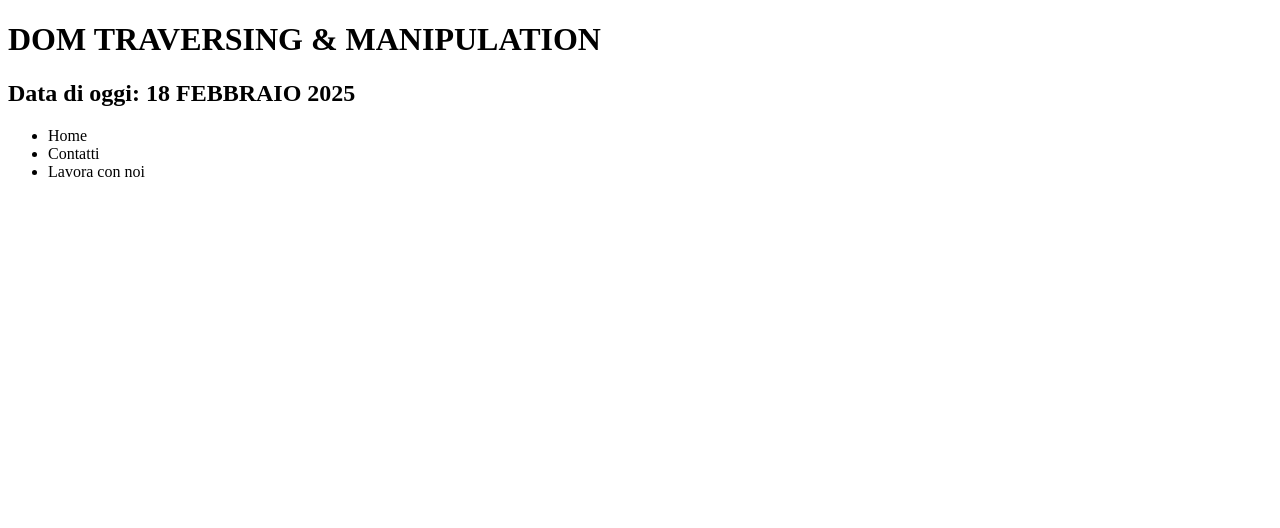
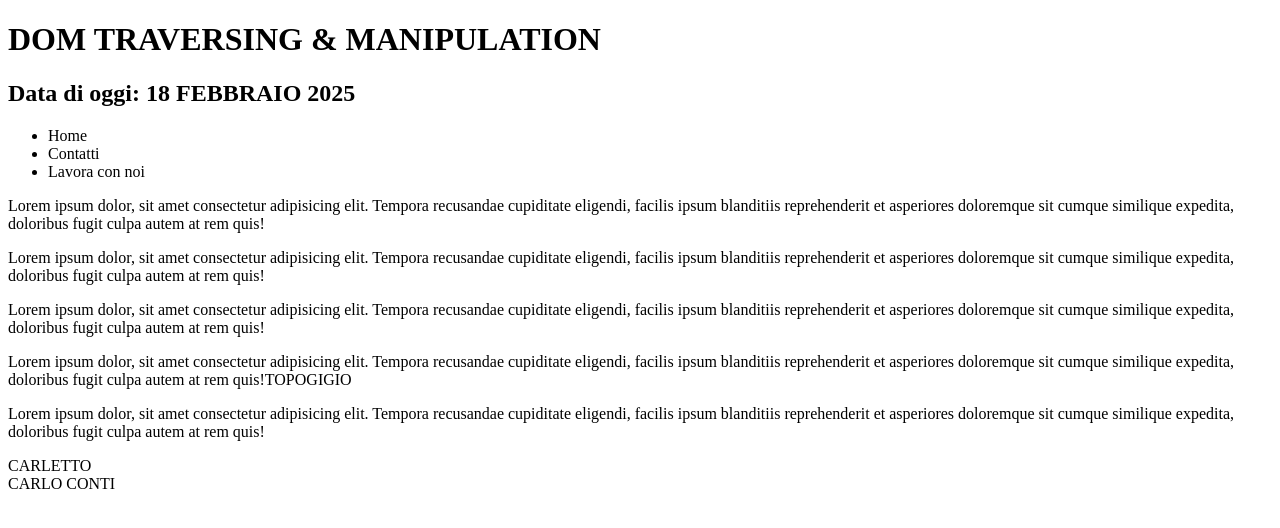
Before and after one commit to irvelervel/W3-D2, a plain HTML site: page index.html in a window 1280 px wide. Drawn offline with Linux system fonts and the light colour scheme.

Commit message:
Adds other dom traversing methods

```diff
--- a/index.html
+++ b/index.html
@@ -17,7 +17,44 @@
         </ul>
       </nav>
     </header>
-    <main></main>
+    <main>
+      <p>
+        Lorem ipsum dolor, sit amet consectetur adipisicing elit. Tempora
+        recusandae cupiditate eligendi, facilis ipsum blanditiis reprehenderit
+        et asperiores doloremque sit cumque similique expedita, doloribus fugit
+        culpa autem at rem quis!
+      </p>
+      <p>
+        Lorem ipsum dolor, sit amet consectetur adipisicing elit. Tempora
+        recusandae cupiditate eligendi, facilis ipsum blanditiis reprehenderit
+        et asperiores doloremque sit cumque similique expedita, doloribus fugit
+        culpa autem at rem quis!
+      </p>
+      <p>
+        Lorem ipsum dolor, sit amet consectetur adipisicing elit. Tempora
+        recusandae cupiditate eligendi, facilis ipsum blanditiis reprehenderit
+        et asperiores doloremque sit cumque similique expedita, doloribus fugit
+        culpa autem at rem quis!
+      </p>
+      <p>
+        Lorem ipsum dolor, sit amet consectetur adipisicing elit. Tempora
+        recusandae cupiditate eligendi, facilis ipsum blanditiis reprehenderit
+        et asperiores doloremque sit cumque similique expedita, doloribus fugit
+        culpa autem at rem quis!<span class="special-text">TOPOGIGIO</span>
+      </p>
+      <p>
+        Lorem ipsum dolor, sit amet consectetur adipisicing elit. Tempora
+        recusandae cupiditate eligendi, facilis ipsum blanditiis reprehenderit
+        et asperiores doloremque sit cumque similique expedita, doloribus fugit
+        culpa autem at rem quis!
+      </p>
+      <article>
+        <span class="special-text">CARLETTO</span>
+      </article>
+      <article>
+        <span class="special-text">CARLO CONTI</span>
+      </article>
+    </main>
     <script src="./script.js"></script>
   </body>
 </html>
--- a/script.js
+++ b/script.js
@@ -29,7 +29,7 @@ console.log('header', header)
 // b) tramite l'attributo "class"
 const elements = document.getElementsByClassName('menu-element')
 // recupera i riferimenti di TUTTI gli elementi dotati di class "menu-element" e
-// le li ritorna in un "array" (una lista di elementi)
+// le li ritorna in UN ARRAY (una lista di elementi)
 console.log('menu elements', elements)
 // getElementsByClassName torna SEMPRE UN ARRAY!
 
@@ -38,3 +38,38 @@ const navigations = document.getElementsByClassName('navigation')
 // ma ho solo UN elemento dotato di quella classe...
 console.log('navigations', navigations)
 // ...quindi in questo caso mi tornerà un ARRAY con dentro un elemento!!!
+
+// c) tramite il nome del tag
+const paragraphs = document.getElementsByTagName('p')
+// ho recuperato UN ARRAY con dentro i riferimenti a TUTTI i tag <p>
+console.log('PRIMO PARAGRAFO', paragraphs[0]) // primo p
+console.log('ULTIMO PARAGRAFO', paragraphs[paragraphs.length - 1]) // ultimo p
+
+const bodies = document.getElementsByTagName('body')
+console.log('BODIES', bodies)
+
+// es., voglio selezionare lo span con contenuto "TOPOGIGIO"
+// potrei utilizzare la sua classe, "special-text"
+document.getElementsByClassName('special-text')
+
+// d) tramite un SELETTORE CSS
+const topoGigio = document.querySelector('p .special-text')
+// p .special-text { }
+console.log('TOPOGIGIO', topoGigio)
+
+// e) tramite un SELETTORE CSS, ma con un ARRAY come valore di ritorno!
+const carli = document.querySelectorAll('article span') // tutti gli span dentro gli article
+console.log('CARLI', carli)
+
+// querySelector e querySelectorAll sono metodi potentissimi ma da grandi poteri
+// derivano grandi responsabilità! utilizziamoli solamente quando i metodi più "semplici"
+// non ci portano al risultato... non utilizziamoli per cercare una classe o un id!
+
+// OGNI elemento trovato possiede una proprietà "parentElement", che altro non è che
+// un riferimento al SUO elemento contenitore (il suo "parend")
+console.log('HEADER', h1Title.parentElement)
+
+// OGNI elemento trovato possiede una proprietà "children", che altro non è che un
+// "array" con dentro TUTTI i suoi figli diretti
+console.log('HEADER CHILDREN', header.children)
+header.children[2] // nav
```
